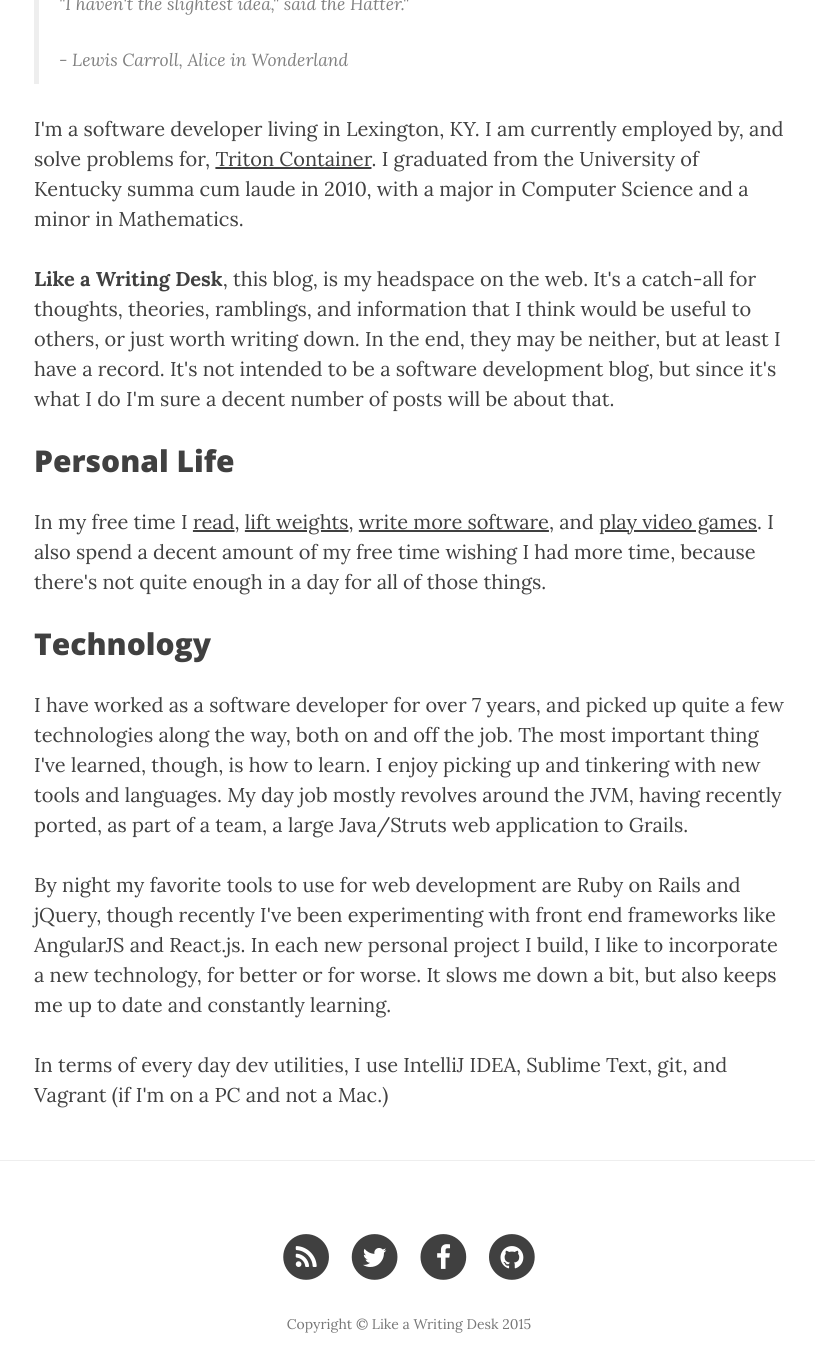
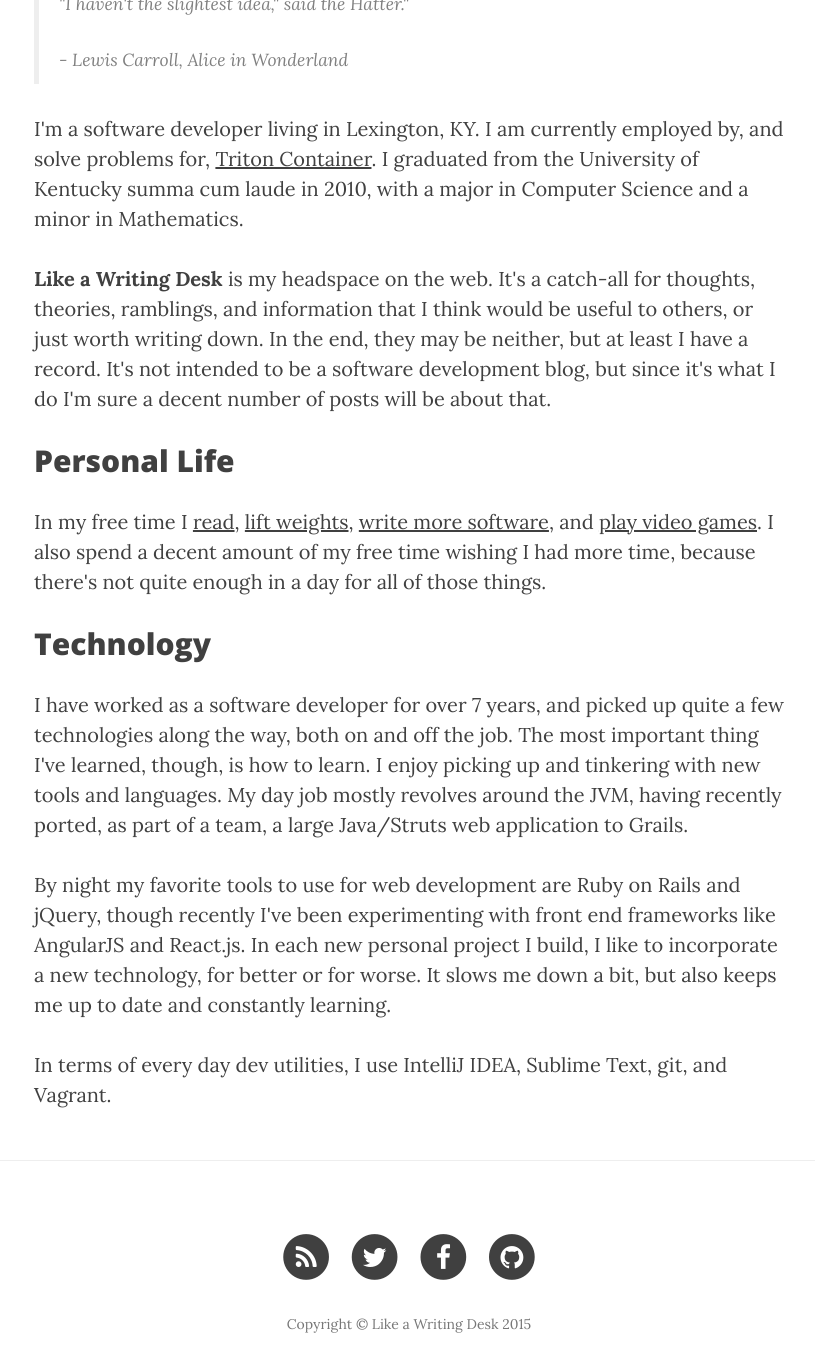
Before and after one commit to zacharyw/like-a-writing-desk, a Jekyll site: the page built from about.html, in a window 1280 px wide and 1400 px high, scrolled down 626 px. Shown: the top 1372 px of the window, without its empty margins (231-1046 px from the left). Built offline with Jekyll 4.4.1, drawn with Linux system fonts in a browser that asks for light colours; nearby versions of some CDN libraries.

Commit message:
Updated about.

```diff
--- a/about.html
+++ b/about.html
@@ -22,7 +22,7 @@ I'm a software developer living in Lexington, KY. I am currently employed by, an
 </p>
 
 <p>
-<strong>Like a Writing Desk</strong>, this blog, is my headspace on the web. It's a catch-all for thoughts, theories, ramblings, and information that I think would be useful to others, or just worth writing down. In the end, they may be neither, but at least I have a record. It's not intended to be a software development blog, but since it's what I do I'm sure a decent number of posts will be about that.
+<strong>Like a Writing Desk</strong> is my headspace on the web. It's a catch-all for thoughts, theories, ramblings, and information that I think would be useful to others, or just worth writing down. In the end, they may be neither, but at least I have a record. It's not intended to be a software development blog, but since it's what I do I'm sure a decent number of posts will be about that.
 </p>
 
 <h2>Personal Life</h2>
@@ -42,5 +42,5 @@ In my free time I <a href="https://www.goodreads.com/user/show/11680501-zachary"
 </p>
 
 <p>
-  In terms of every day dev utilities, I use IntelliJ IDEA, Sublime Text, git, and Vagrant (if I'm on a PC and not a Mac.)
+  In terms of every day dev utilities, I use IntelliJ IDEA, Sublime Text, git, and Vagrant.
 </p>
```
